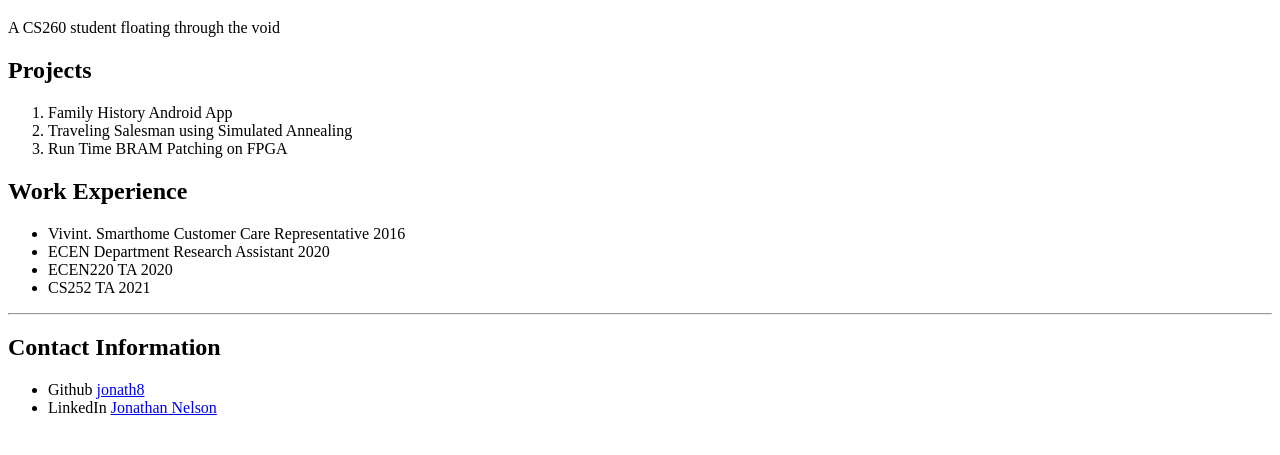
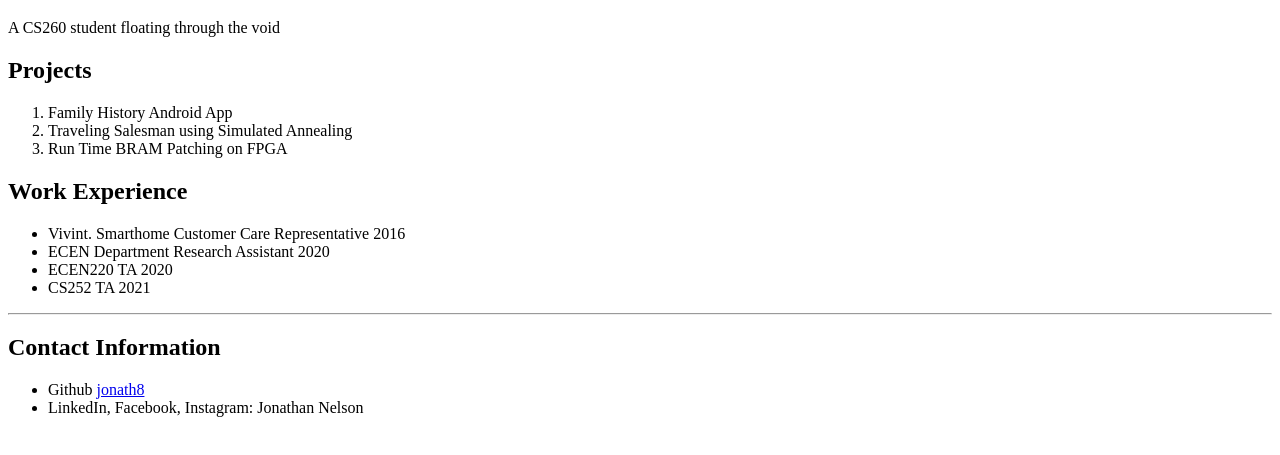
Before and after one commit to jonath8/portfolio, a plain HTML site: page index.html in a window 1280 px wide. Shown: the part 61-516 px from the top of the page. Drawn offline with Linux system fonts and the light colour scheme.

Commit message:
Fixed the links

```diff
--- a/index.html
+++ b/index.html
@@ -27,7 +27,7 @@
     <h2>Contact Information</h2>
     <ul>
       <li>Github <a href="https://github.com/jonath8">jonath8</a></li>
-      <li>LinkedIn <a href="linkedin.com/in/jonathan-nelson-84988b1b1">Jonathan Nelson</a></li>
+      <li>LinkedIn, Facebook, Instagram: Jonathan Nelson</li>
     </ul>
   </body>
 </html>
```
